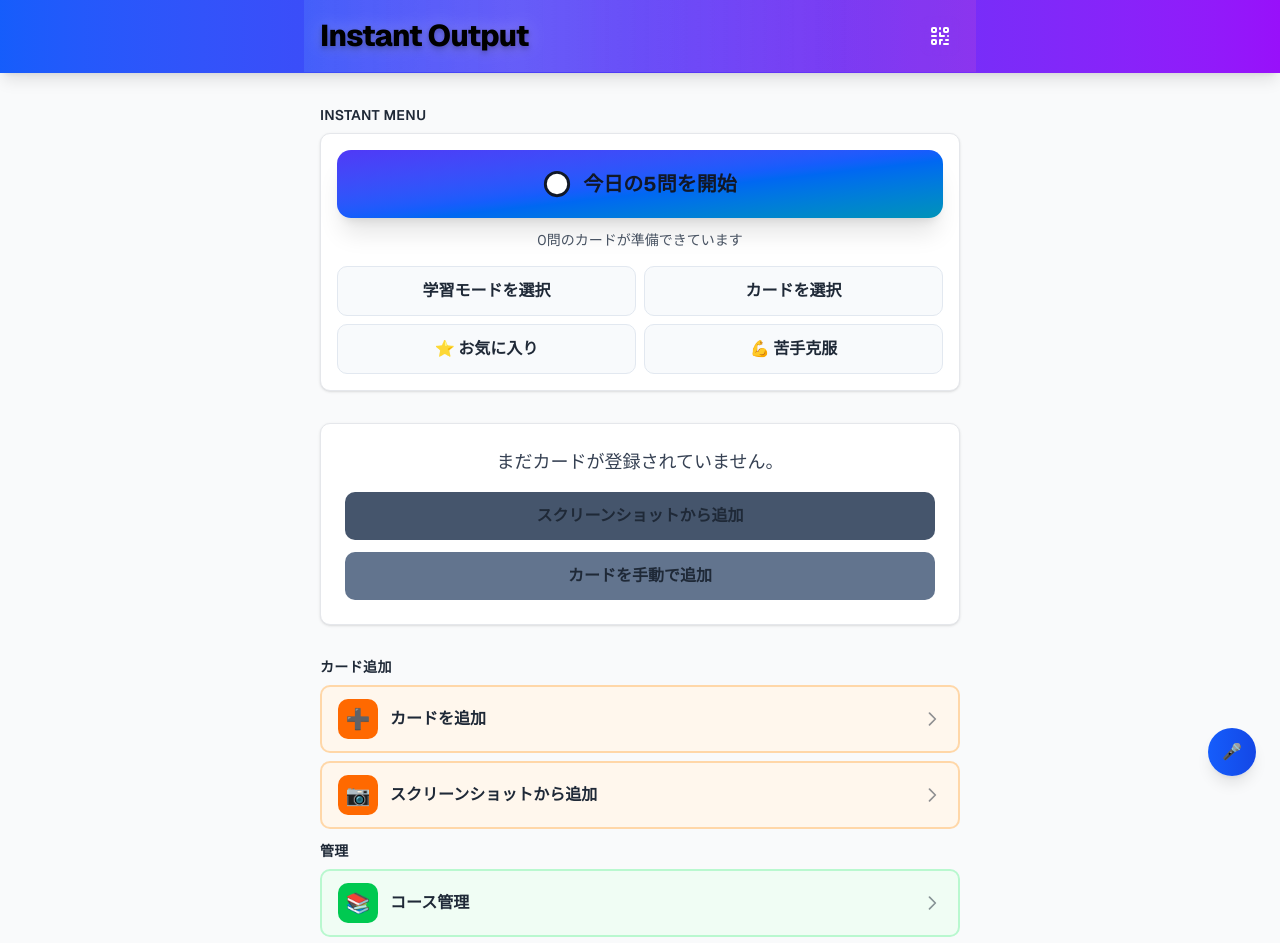
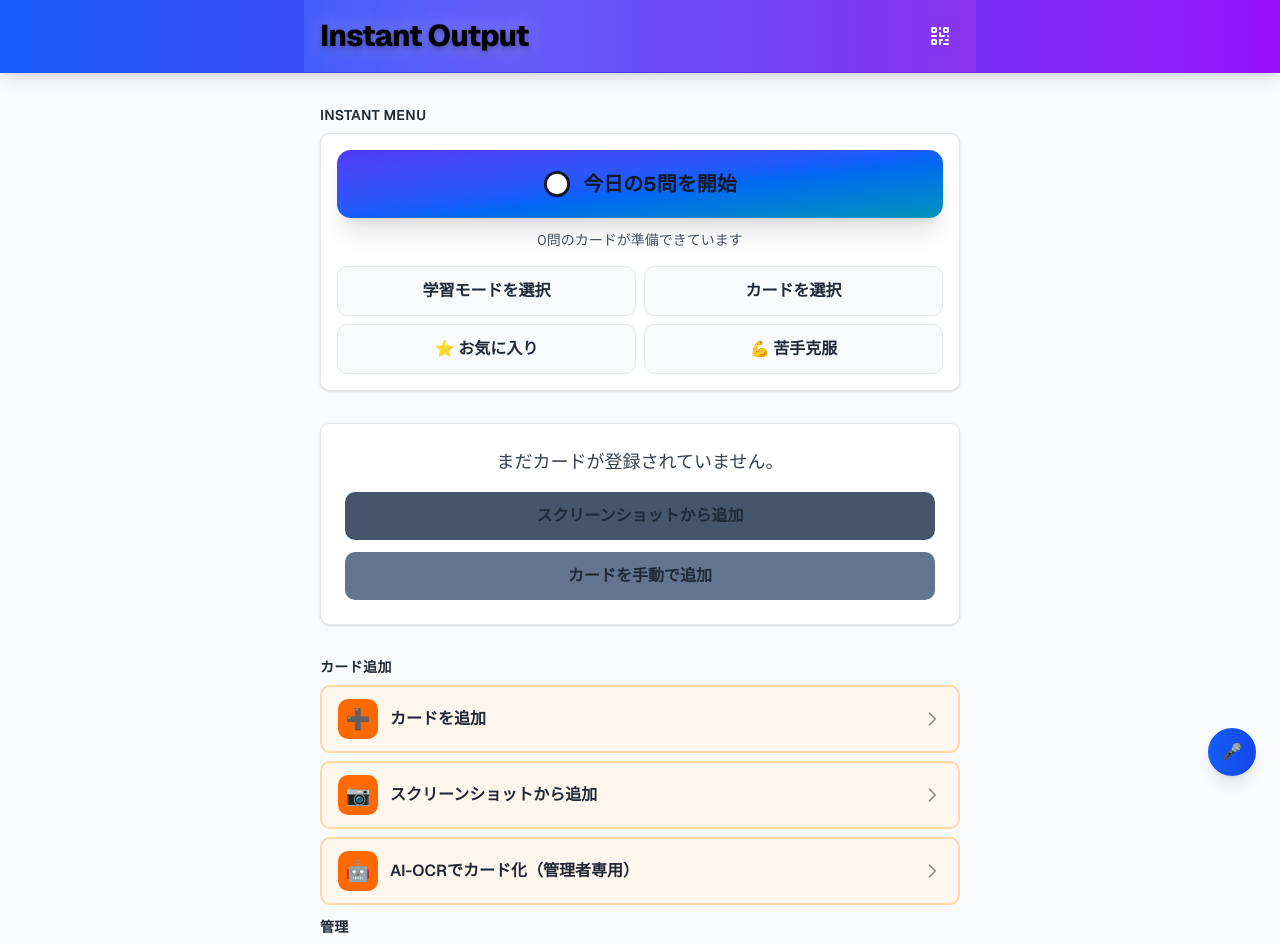
Before and after one commit to eightchip/Instant-Output, a Next.js app: page / in a window 1280 px wide. Shown: the top 943 px of the page. Built offline with nearby package versions, Linux system fonts and the light colour scheme.

Commit message:
Add AI-OCR menu item to desktop menu

```diff
--- a/app/page.tsx
+++ b/app/page.tsx
@@ -553,6 +553,13 @@ export default function Home() {
               color="orange"
               onClick={() => router.push("/cards/screenshot")}
             />
+            <MenuButton
+              icon="🤖"
+              title="AI-OCRでカード化（管理者専用）"
+              description="ChatGPT APIを使用して画像から英文を抽出し、自動的に文単位で分割して日本語に翻訳します。管理者パスワードが必要です。"
+              color="orange"
+              onClick={() => router.push("/cards/ai-card")}
+            />
           </div>
 
           {/* 管理系 */}
```
